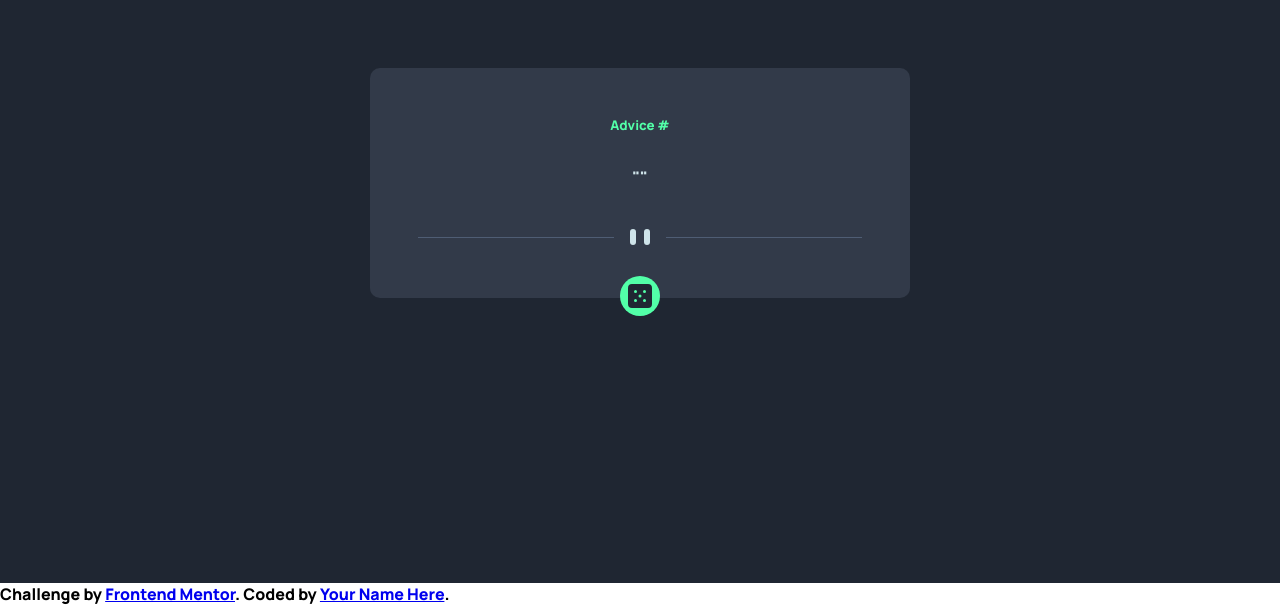
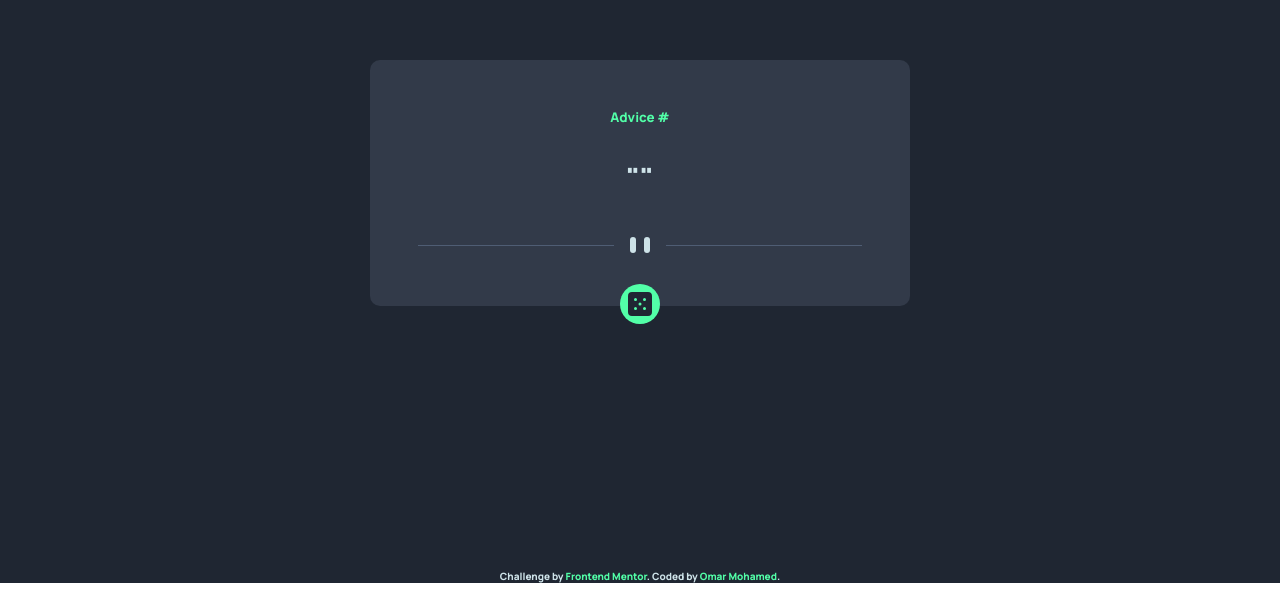
Before and after one commit to OmarMoMostafa/advice-generator, a plain HTML site: page index.html in a window 1280 px wide. Shown: the part 217-822 px from the top of the page. After the commit the page ends 800 px from the top, so only its background shows below. Drawn offline with Linux system fonts and the light colour scheme; no server answers.

```diff
--- a/index.html
+++ b/index.html
@@ -39,14 +39,14 @@
           <img src="images/icon-dice.svg" alt="generate advice" />
         </button>
       </div>
+      <footer>
+        Challenge by
+        <a href="https://www.frontendmentor.io?ref=challenge" target="_blank"
+          >Frontend Mentor</a
+        >. Coded by
+        <a href="https://www.github.com/omarmomostafa">Omar Mohamed</a>.
+      </footer>
     </div>
-
-    <footer>
-      Challenge by
-      <a href="https://www.frontendmentor.io?ref=challenge" target="_blank"
-        >Frontend Mentor</a
-      >. Coded by <a href="#">Your Name Here</a>.
-    </footer>
 
     <script src="scripts/app.js"></script>
   </body>
--- a/styles/style.css
+++ b/styles/style.css
@@ -19,13 +19,16 @@
   font-optical-sizing: auto;
   font-style: normal;
   font-weight: 800;
+  color: var(--Cyan);
 }
 
 .container {
   width: 100%;
   height: 100vh;
   background: var(--Dark-Blue);
+  position: relative;
   display: flex;
+  flex-direction: column;
   align-items: center;
   justify-content: center;
 }
@@ -55,6 +58,7 @@
   color: var(--Cyan);
   margin-bottom: 2.5rem;
   text-align: center;
+  font-size: 28px;
 }
 
 .advice-box button {
@@ -69,6 +73,22 @@
   align-items: center;
   justify-content: center;
   cursor: pointer;
+  transition: all 0.3s ease-in-out;
+}
+
+.advice-box button:hover {
+  box-shadow: 0px 0px 12px 4px var(--Green);
+}
+
+footer {
+  position: absolute;
+  bottom: 0;
+  font-size: 10px;
+}
+
+a {
+  text-decoration: none;
+  color: var(--Green);
 }
 
 @media screen and (max-width: 375px) {
```
Also changed, not shown: 1 other file.
